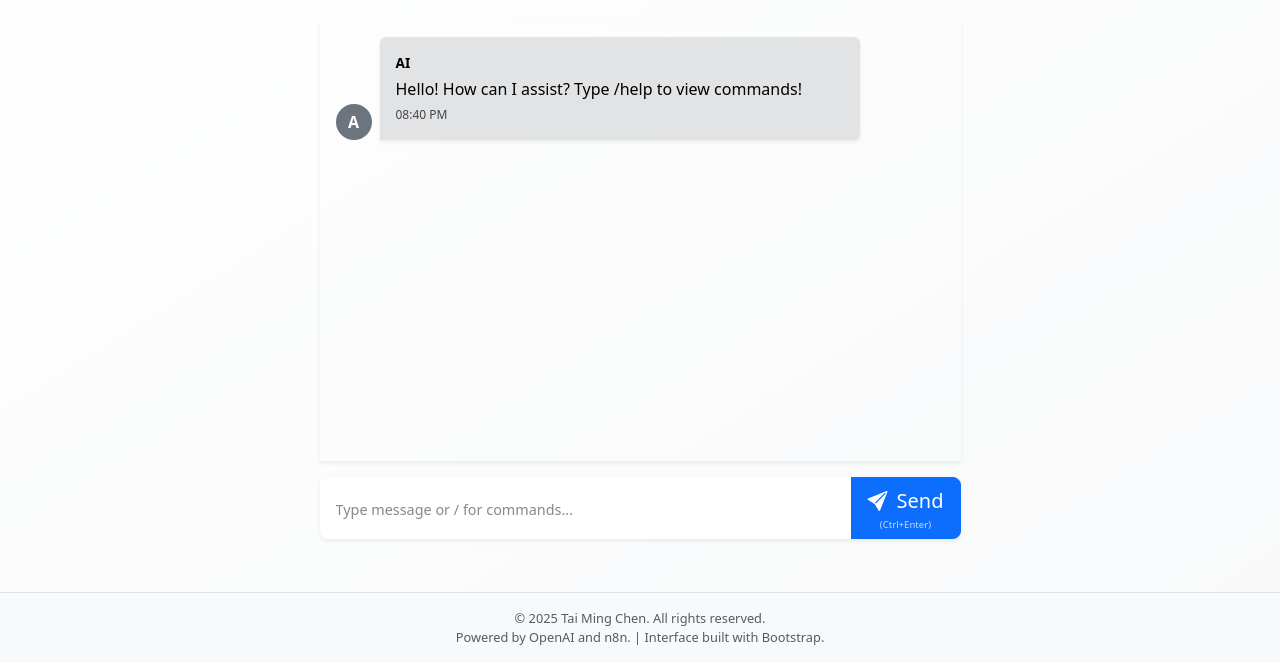
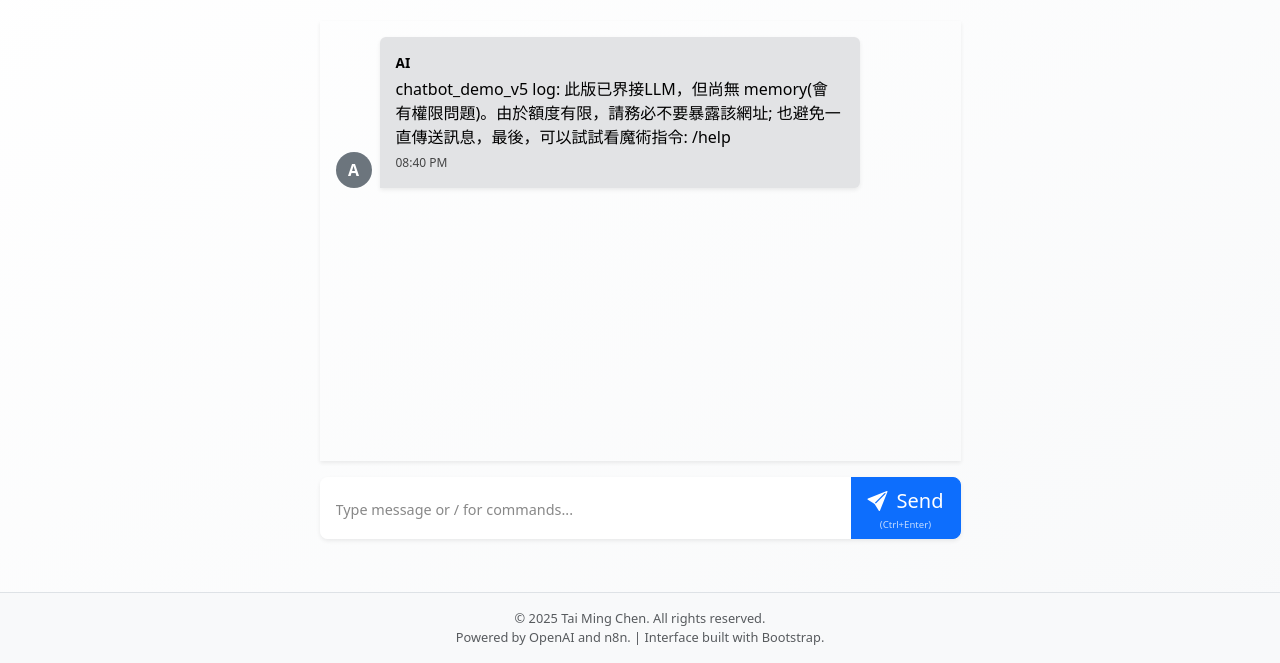
Before and after one commit to Ming874/Finance-AI-Agent, a plain HTML site: page index.html in a window 1280 px wide. Shown: the part 137-800 px from the top of the page. Drawn offline with nearby package versions, Linux system fonts and the light colour scheme.

Commit message:
index.html

```diff
--- a/index.html
+++ b/index.html
@@ -533,7 +533,7 @@
 
         // Initial setup
         userInput.focus();
-        appendMessage("AI", "Hello! How can I assist? Type /help to view commands!", "ai");
+        appendMessage("AI", "chatbot_demo_v5 log: 此版已界接LLM，但尚無 memory(會有權限問題)。由於額度有限，請務必不要暴露該網址; 也避免一直傳送訊息，最後，可以試試看魔術指令: /help ", "ai");
         updateScrollbarColors();
 
     </script>
```
